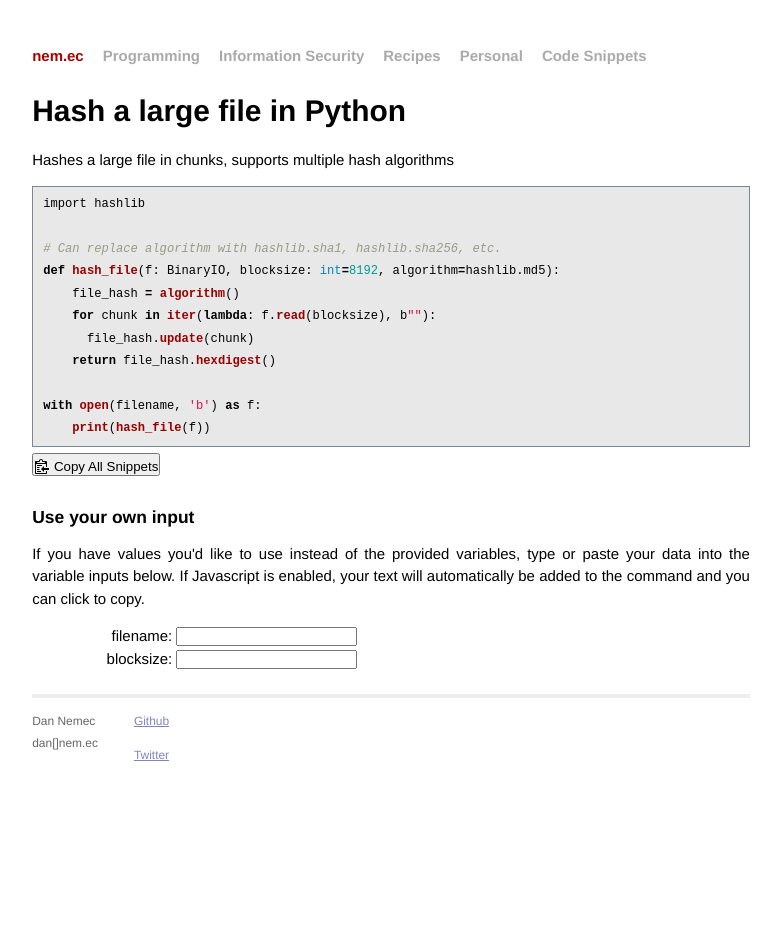
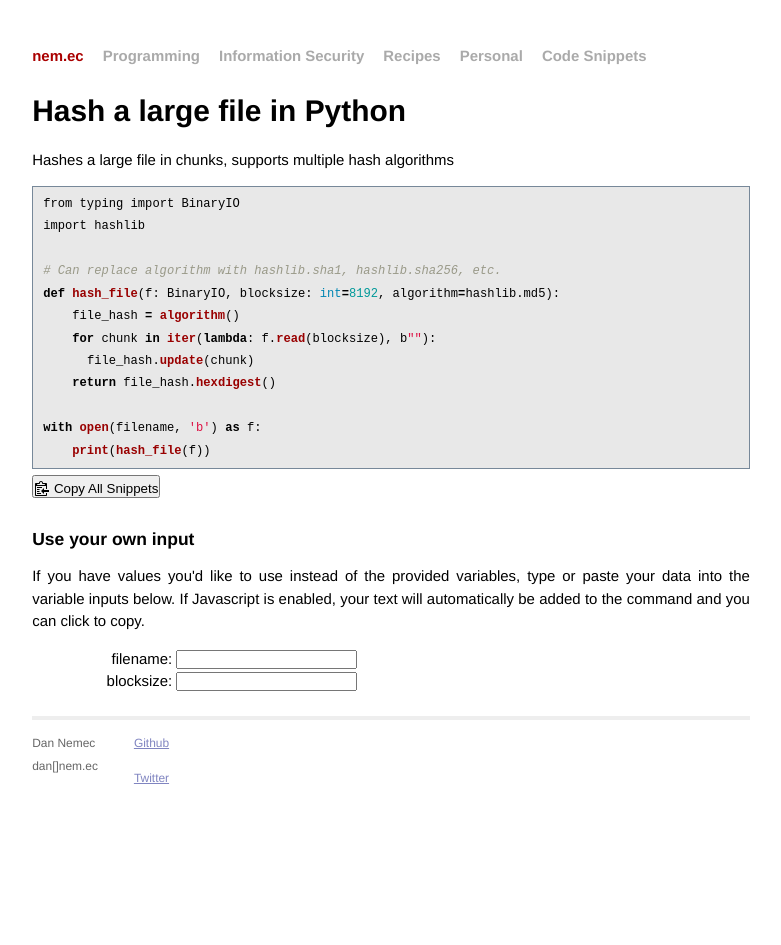
Before and after one commit to nemec/nemec.github.io, a Jekyll site: the page built from _code-snippets/hash-file-python.md, in a window 1280 px wide. Shown: the whole page, without its empty margins (249-1030 px from the left). Built offline with Jekyll 4.4.1, drawn with Linux system fonts in a browser that asks for light colours.

Commit message:
Add import

````diff
--- a/_code-snippets/hash-file-python.md
+++ b/_code-snippets/hash-file-python.md
@@ -17,6 +17,7 @@ variables:
 ---
 
 ```python
+from typing import BinaryIO
 import hashlib
 
 # Can replace algorithm with hashlib.sha1, hashlib.sha256, etc.
````
